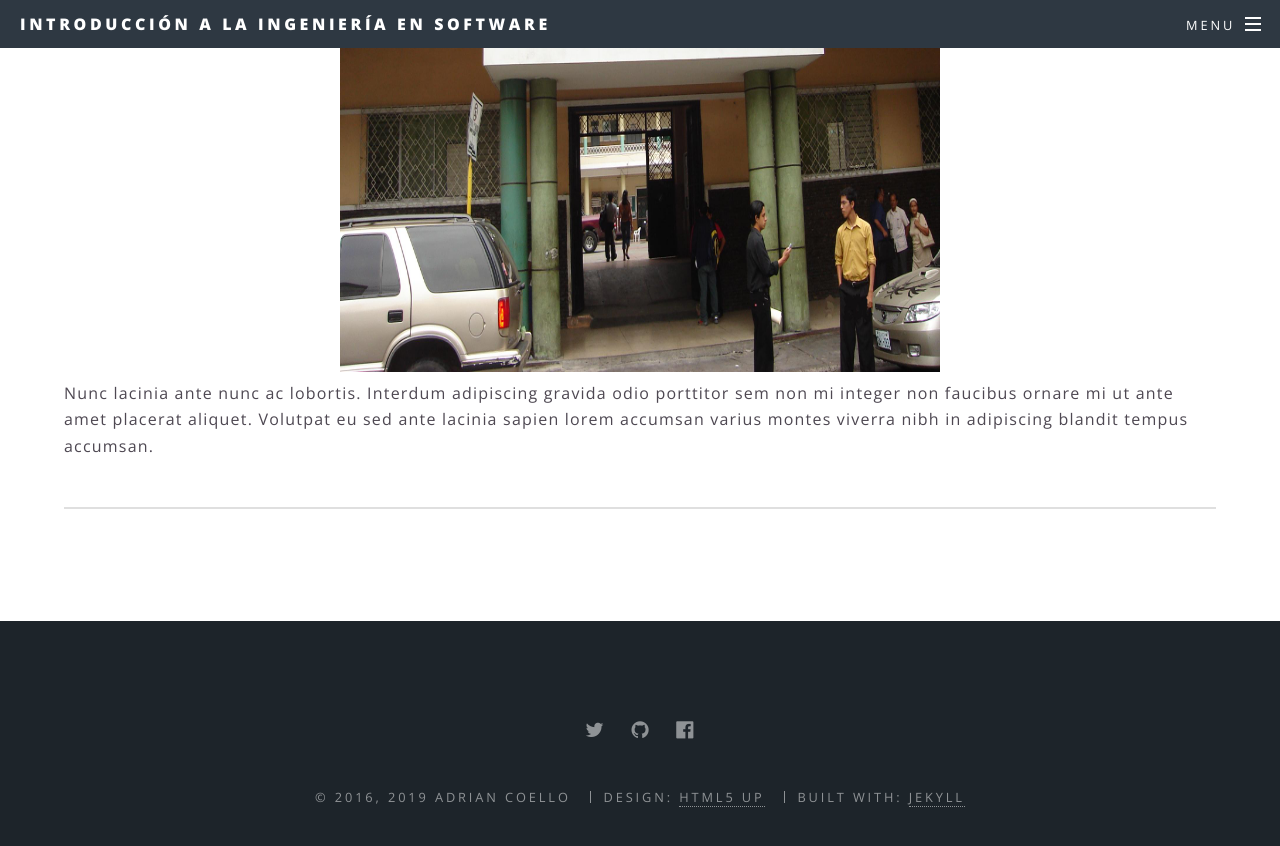
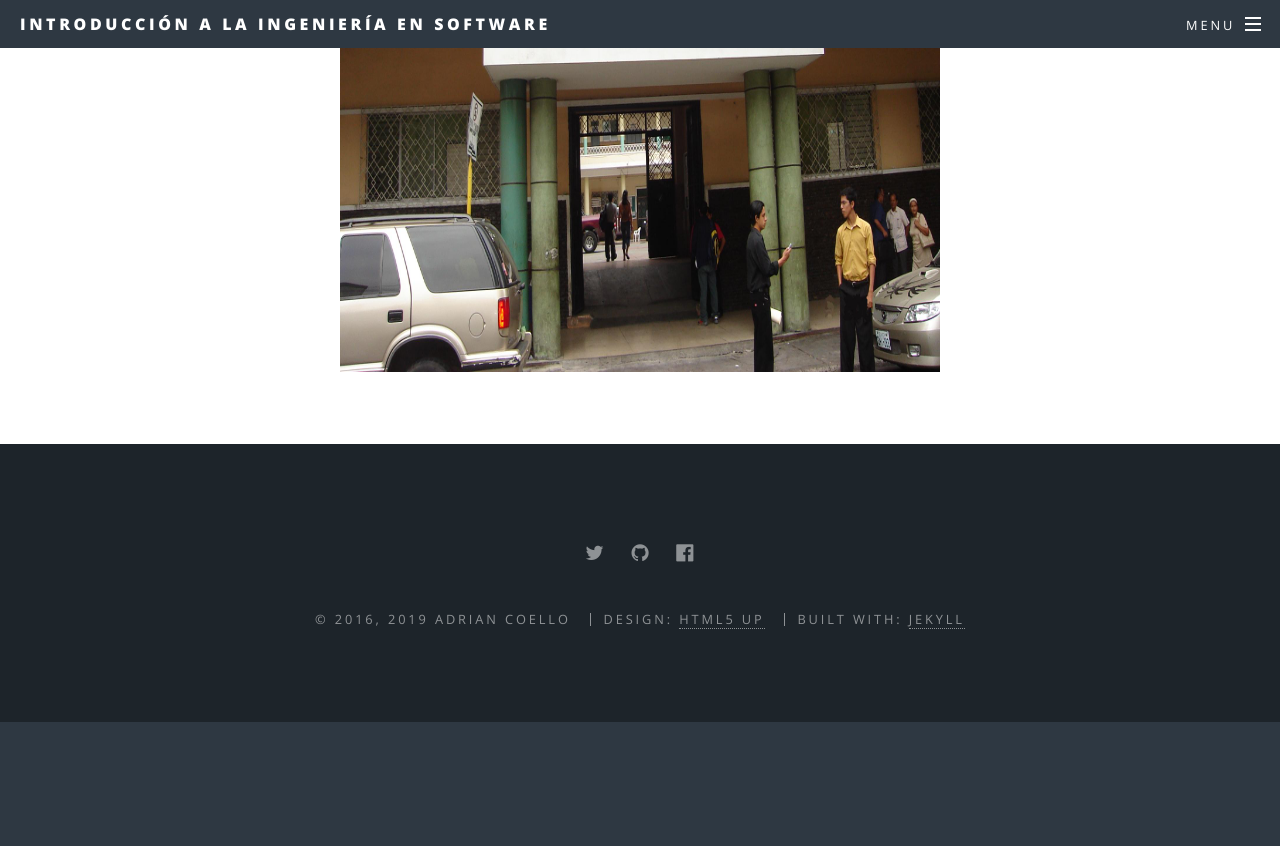
Before and after one commit to Vico2001/hix2, a Jekyll site: the page built from elements.html, in a window 1280 px wide and 900 px high, scrolled down 2120 px. Shown: the top 846 px of the window. Built offline with Jekyll 4.4.1, drawn with Linux system fonts in a browser that asks for light colours; after the commit the page ends 2842 px from its top, so only the background shows below that.

Commit message:
Update elements.html

```diff
--- a/elements.html
+++ b/elements.html
@@ -35,5 +35,3 @@ title: Sobre mí
 						</br>
 
 </header>
-				<p>Nunc lacinia ante nunc ac lobortis. Interdum adipiscing gravida odio porttitor sem non mi integer non faucibus ornare mi ut ante amet placerat aliquet. Volutpat eu sed ante lacinia sapien lorem accumsan varius montes viverra nibh in adipiscing blandit tempus accumsan.</p>
-				<hr />
```
